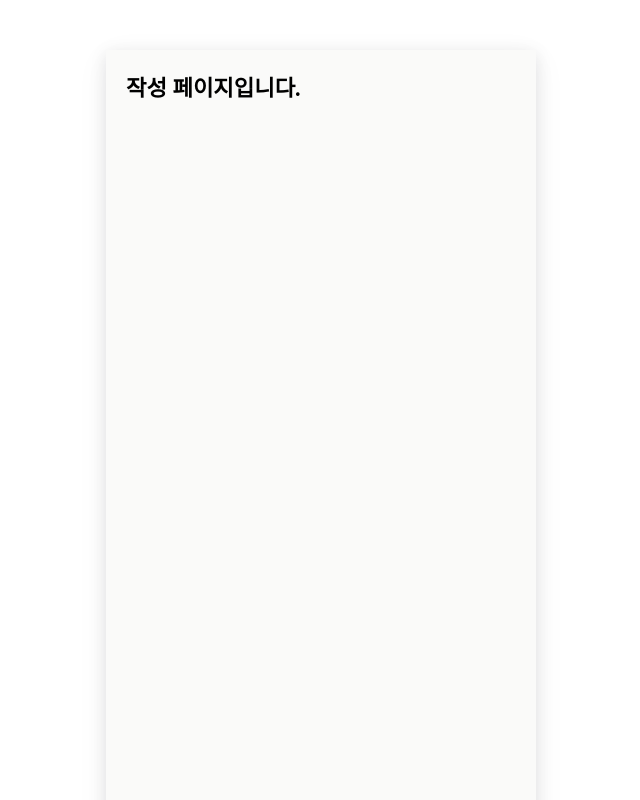
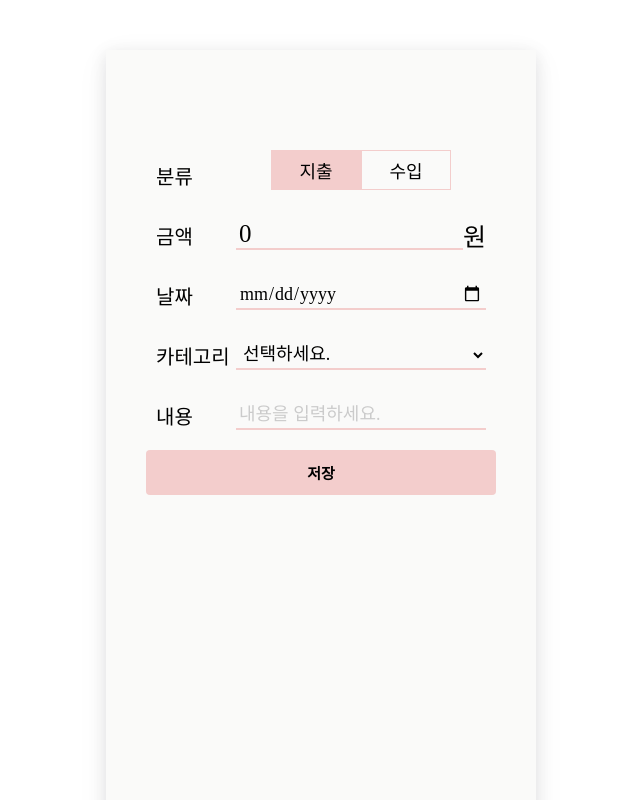
Before and after one commit to sooojinn/ShowMeTheMoney2.0, a React app in the folder showmethemoney2/src/webapp/: page /write in a window 1280 px wide. Shown: the top 800 px of the page, without its empty margins (319-959 px from the left). Built offline with nearby package versions, Linux system fonts and the light colour scheme; a web font is replaced by a local one.

Commit message:
[FE] ✨ write 페이지 구현

```diff
--- a/showmethemoney2/src/webapp/src/components/Accountbook.css
+++ b/showmethemoney2/src/webapp/src/components/Accountbook.css
@@ -32,13 +32,13 @@
   color: black;
   width: 50px;
   height: 25px;
-  border: 1px solid #f3cdcc;
+  border: 1px solid var(--maincolor);
   text-decoration: none;
   cursor: pointer;
 }
 
 .current-page {
-  background-color: #f3cdcc;
+  background-color: var(--maincolor);
 }
 
 .btn {
--- a/showmethemoney2/src/webapp/src/components/App.css
+++ b/showmethemoney2/src/webapp/src/components/App.css
@@ -1,3 +1,7 @@
+:root {
+  --maincolor: #f3cdcc;
+}
+
 @font-face {
   font-family: "omyu_pretty";
   src: url("https://cdn.jsdelivr.net/gh/projectnoonnu/noonfonts_2304-01@1.0/omyu_pretty.woff2")
--- a/showmethemoney2/src/webapp/src/components/Join.css
+++ b/showmethemoney2/src/webapp/src/components/Join.css
@@ -6,7 +6,7 @@
   font-style: normal;
 }
 
-form {
+.form {
   width: 350px;
   margin: 70px auto 20px;
   font-family: "Pretendard-Regular";
@@ -32,12 +32,12 @@ form {
   margin: 10px 0 20px 0;
 }
 
-label {
+.form label {
   color: #1e1e1e;
   font-weight: 600;
 }
 
-input {
+.form input {
   width: 100%;
   height: 40px;
   background-color: transparent;
@@ -78,7 +78,7 @@ input:focus {
 button {
   width: 100%;
   height: 45px;
-  background-color: #f3cdcc;
+  background-color: var(--maincolor);
   font-size: 15px;
   font-weight: 600;
   border: none;
--- a/showmethemoney2/src/webapp/src/components/Join.js
+++ b/showmethemoney2/src/webapp/src/components/Join.js
@@ -14,7 +14,6 @@ function JoinForm() {
     getValues,
     formState: { errors, isValid, isSubmitting, isSubmitted },
   } = useForm({ mode: "onChange" });
-
 
   const [postSuccess, setPostSuccess] = useState(false);
 
@@ -50,7 +49,11 @@ function JoinForm() {
   return (
     <>
       {!postSuccess && (
-        <form onSubmit={handleSubmit(onSubmit)} name="joinForm">
+        <form
+          onSubmit={handleSubmit(onSubmit)}
+          className="form"
+          name="joinForm"
+        >
           <div className="title-div">
             <p className="title">회원가입</p>
             <p className="title-info">
@@ -132,7 +135,10 @@ function JoinForm() {
               <div className="err-message">{errors.passwordCheck.message}</div>
             )}
           </div>
-          <button disabled={!isValid || isSubmitting} value="join">
+          <button
+            disabled={!isValid || isSubmitting || isSubmitted}
+            value="join"
+          >
             {isSubmitting ? (
               <img src={Spinner} className="spinner" alt="로딩중..." />
             ) : (
--- a/showmethemoney2/src/webapp/src/components/Login.js
+++ b/showmethemoney2/src/webapp/src/components/Login.js
@@ -24,7 +24,7 @@ function LoginForm() {
   };
   return (
     <>
-      <form onSubmit={handleSubmit(onSubmit)} name="loginForm">
+      <form onSubmit={handleSubmit(onSubmit)} className="form" name="loginForm">
         <div className="title-div">
           <p className="title">로그인</p>
           <p className="title-info">서비스 이용을 위해 로그인이 필요합니다.</p>
--- a/showmethemoney2/src/webapp/src/components/Transactions.js
+++ b/showmethemoney2/src/webapp/src/components/Transactions.js
@@ -5,10 +5,19 @@ function Transactions({ transactions }) {
     return null;
   }
 
+  const handleClick = (e) => {
+    console.log(e.currentTarget.dataset.id);
+  };
+
   return (
     <div className="transactions">
       {transactions.map((transaction, i) => (
-        <div className="transaction" key={transaction.id}>
+        <div
+          className="transaction"
+          onClick={handleClick}
+          key={transaction.id}
+          data-id={transaction.id}
+        >
           <div>
             <div className="category">{transaction.category}</div>
             <div className="memo">{transaction.memo}</div>
--- /dev/null
+++ b/showmethemoney2/src/webapp/src/components/Write.css
@@ -0,0 +1,75 @@
+.write-form {
+  width: 350px;
+  margin: 70px auto 20px;
+  font-family: "omyu_pretty";
+  font-size: 20px;
+}
+
+.input-group {
+  margin: 10px;
+  height: 50px;
+  display: flex;
+  justify-content: space-between;
+  align-items: center;
+}
+
+.input-group > * {
+  width: 250px;
+  height: 50px;
+  font-size: 18px;
+}
+
+#money,
+#date,
+#category,
+#memo {
+  height: 30px;
+  padding: 3px;
+  font-family: inherit;
+  border: 2px solid var(--maincolor);
+  border-width: 0 0 2px;
+  background-color: transparent;
+}
+
+input[type="radio"] {
+  display: none;
+}
+
+#division > label {
+  display: flex;
+  justify-content: center;
+  align-items: center;
+
+  width: 90px;
+  height: 40px;
+  border: 1.5px solid var(--maincolor);
+  cursor: pointer;
+}
+
+.checked-division {
+  background-color: var(--maincolor);
+}
+
+#division {
+  display: flex;
+  justify-content: center;
+  width: 250px;
+}
+
+select:focus {
+  outline: none;
+}
+
+.money-div {
+  display: flex;
+  align-items: center;
+}
+
+#money {
+  flex-shrink: 1;
+  width: 100%;
+}
+
+.money-div > * {
+  font-size: 25px;
+}
--- a/showmethemoney2/src/webapp/src/components/Write.js
+++ b/showmethemoney2/src/webapp/src/components/Write.js
@@ -1,5 +1,164 @@
-function Write() {
-  return <h3>작성 페이지입니다.</h3>;
+import { useRef, useState } from "react";
+import "./Write.css";
+import { useForm } from "react-hook-form";
+
+export default function Write() {
+  const {
+    register,
+    handleSubmit,
+    watch,
+    formState: { errors },
+  } = useForm();
+  const onSubmit = (data) => {
+    data["money"] = removeComma(money);
+    console.log(data);
+  };
+
+  const [division, setDivision] = useState("expense");
+  const [money, setMoney] = useState("0");
+
+  const handleDivisionClick = (e) => {
+    setDivision(e.target.value);
+  };
+
+  const handleMoney = (e) => {
+    let validMoneyValue = e.target.value.replace(/[^0-9]/g, "");
+    if (validMoneyValue.length > 0 && validMoneyValue[0] === "0") {
+      validMoneyValue = validMoneyValue.slice(1);
+    }
+    setMoney(validMoneyValue);
+  };
+
+  const addComma = (money) => {
+    return money?.toString().replace(/\B(?=(\d{3})+(?!\d))/g, ",");
+  };
+
+  const removeComma = (money) => {
+    return money.replaceAll(",", "");
+  };
+
+  const handleMoneyBlur = () => {
+    setMoney(addComma(money));
+  };
+
+  const handleMoneyFocusIn = () => {
+    setMoney(removeComma(money));
+  };
+
+  console.log("render");
+
+  return (
+    <form className="write-form" onSubmit={handleSubmit(onSubmit)}>
+      <div className="input-group">
+        분류
+        <div id="division">
+          <label
+            htmlFor="expense"
+            className={division === "expense" ? "checked-division" : ""}
+          >
+            <input
+              type="radio"
+              name="division"
+              value="expense"
+              id="expense"
+              defaultChecked
+              onClick={handleDivisionClick}
+              {...register("division")}
+            />
+            지출
+          </label>
+          <label
+            htmlFor="income"
+            className={division === "income" ? "checked-division" : ""}
+          >
+            <input
+              type="radio"
+              name="division"
+              value="income"
+              id="income"
+              onClick={handleDivisionClick}
+              {...register("division")}
+            />
+            수입
+          </label>
+        </div>
+      </div>
+      <div className="input-group">
+        금액
+        <div className="money-div">
+          <input
+            id="money"
+            type="text"
+            name="money"
+            autoComplete="off"
+            onChange={handleMoney}
+            onBlur={handleMoneyBlur}
+            onFocus={handleMoneyFocusIn}
+            value={money}
+          />
+          <p>원</p>
+        </div>
+      </div>
+      <div className="input-group">
+        날짜
+        <input id="date" type="date" name="date" {...register("date")} />
+      </div>
+      <div className="input-group">
+        카테고리
+        <select id="category" name="category" {...register("category")}>
+          {division === "expense" ? <ExpenseCategory /> : <IncomeCategory />}
+        </select>
+      </div>
+      <div className="input-group">
+        내용
+        <input
+          id="memo"
+          name="memo"
+          autoComplete="off"
+          placeholder="내용을 입력하세요."
+          {...register("memo")}
+        />
+      </div>
+      <button type="submit">저장</button>
+    </form>
+  );
 }
 
-export default Write;
+function ExpenseCategory() {
+  return (
+    <>
+      <option value="" hidden>
+        선택하세요.
+      </option>
+      <option value="food">식비</option>
+      <option value="cafe">카페</option>
+      <option value="mart">마트/생필품</option>
+      <option value="culture">문화생활</option>
+      <option value="medical">의료비</option>
+      <option value="dues">공과금</option>
+      <option value="transportation">교통비</option>
+      <option value="communication">통신비</option>
+      <option value="subscription">구독료</option>
+      <option value="hobby">취미</option>
+      <option value="shopping">쇼핑</option>
+      <option value="beauty">미용</option>
+      <option value="gift">경조사/선물</option>
+      <option value="travel">여행</option>
+      <option value="etc">기타</option>
+    </>
+  );
+}
+
+function IncomeCategory() {
+  return (
+    <>
+      <option value="" hidden>
+        선택하세요.
+      </option>
+      <option value="salary">급여</option>
+      <option value="additional">부수입</option>
+      <option value="allowance">용돈</option>
+      <option value="etc">기타</option>
+    </>
+  );
+}
```
